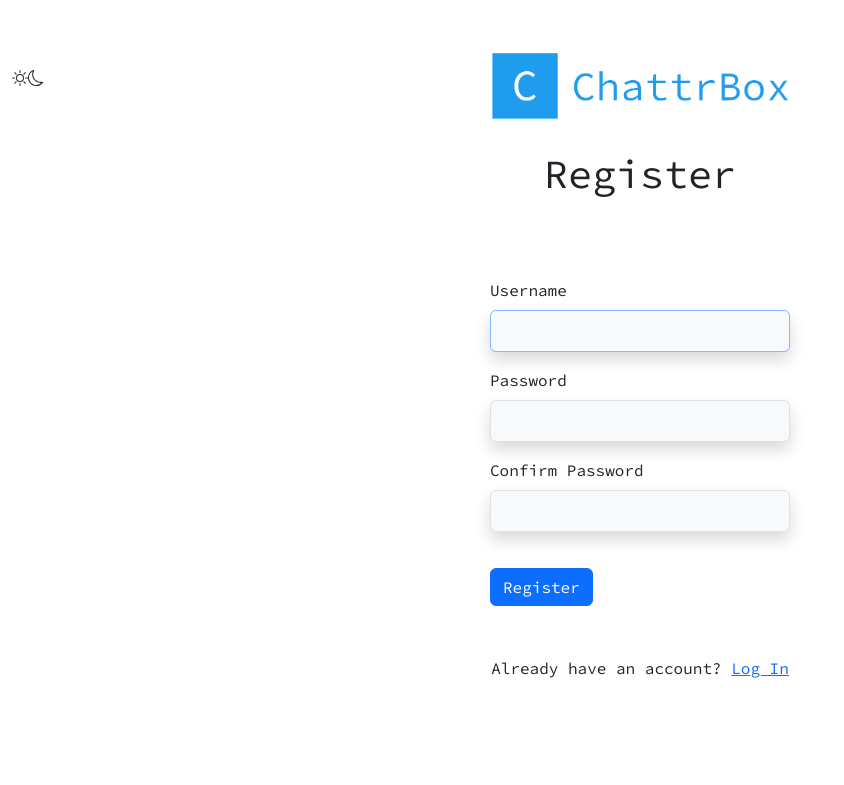
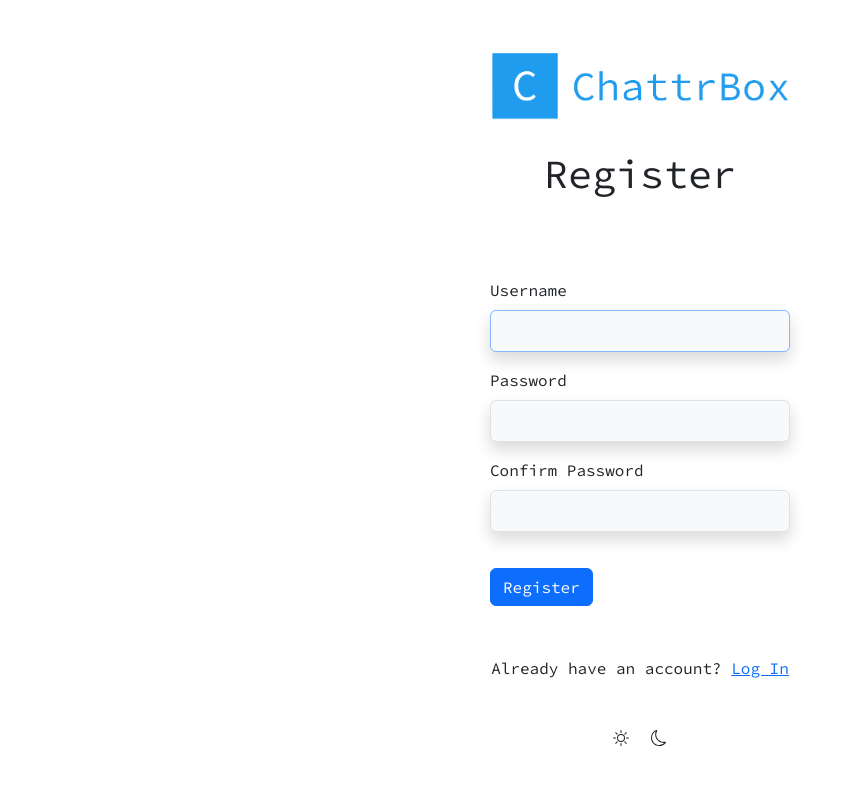
Before and after one commit to rhythmd18/ChattrBox, a Flask app: page /register in a window 1280 px wide. Shown: the top 785 px of the page, without its empty margins (0-844 px from the left). Run offline with Flask 2, Linux system fonts and the light colour scheme.

Commit message:
Necessary changes made

```diff
--- a/ChattrBox/static/styles.css
+++ b/ChattrBox/static/styles.css
@@ -87,9 +87,14 @@ h1 {
 }
 
 #color-mode-btn {
+    position: absolute;
+    left: 50%;
+    transform: translate(-50%, 0);
+    bottom: 0;
+    width: 100px;
+    height: 70px;
     display: flex;
-    position: fixed;
-    top: 70px;
+    justify-content: space-around;
 }
 
 
```
Also changed, not shown: 2 other files.
